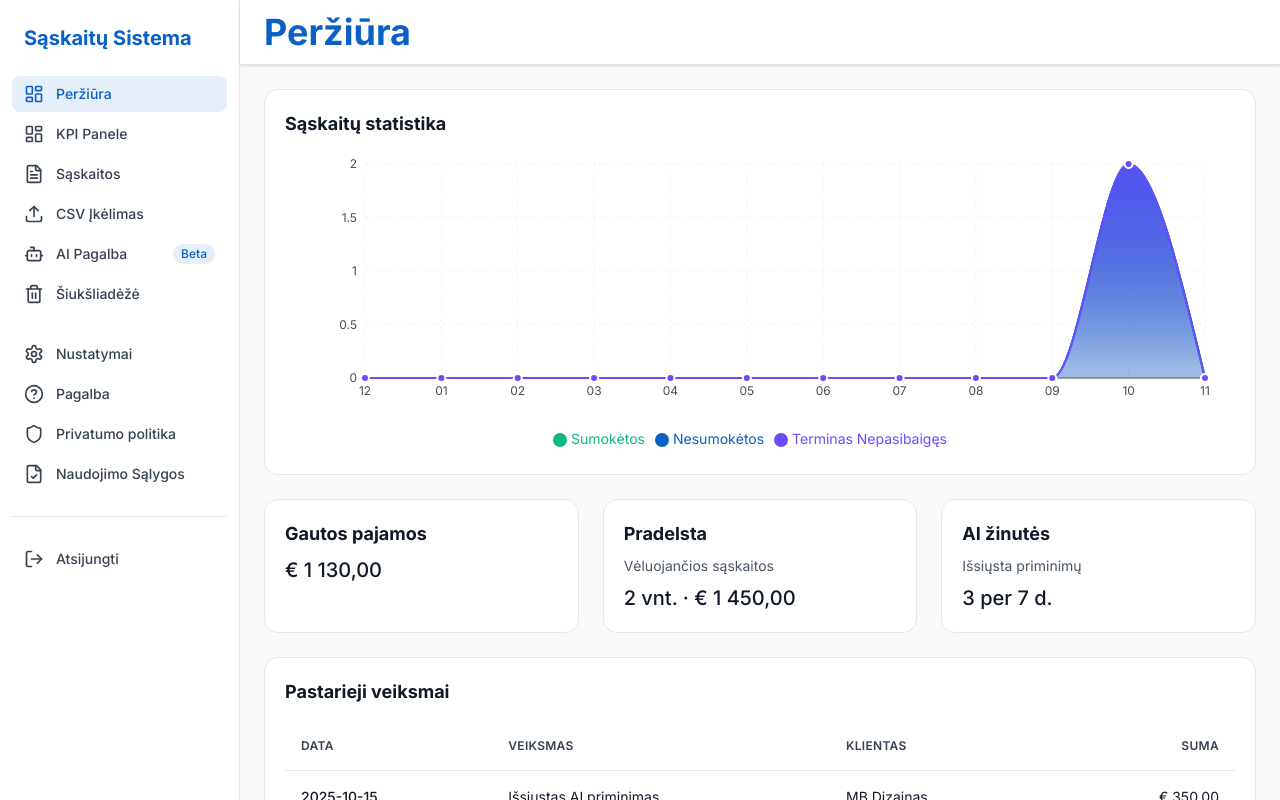
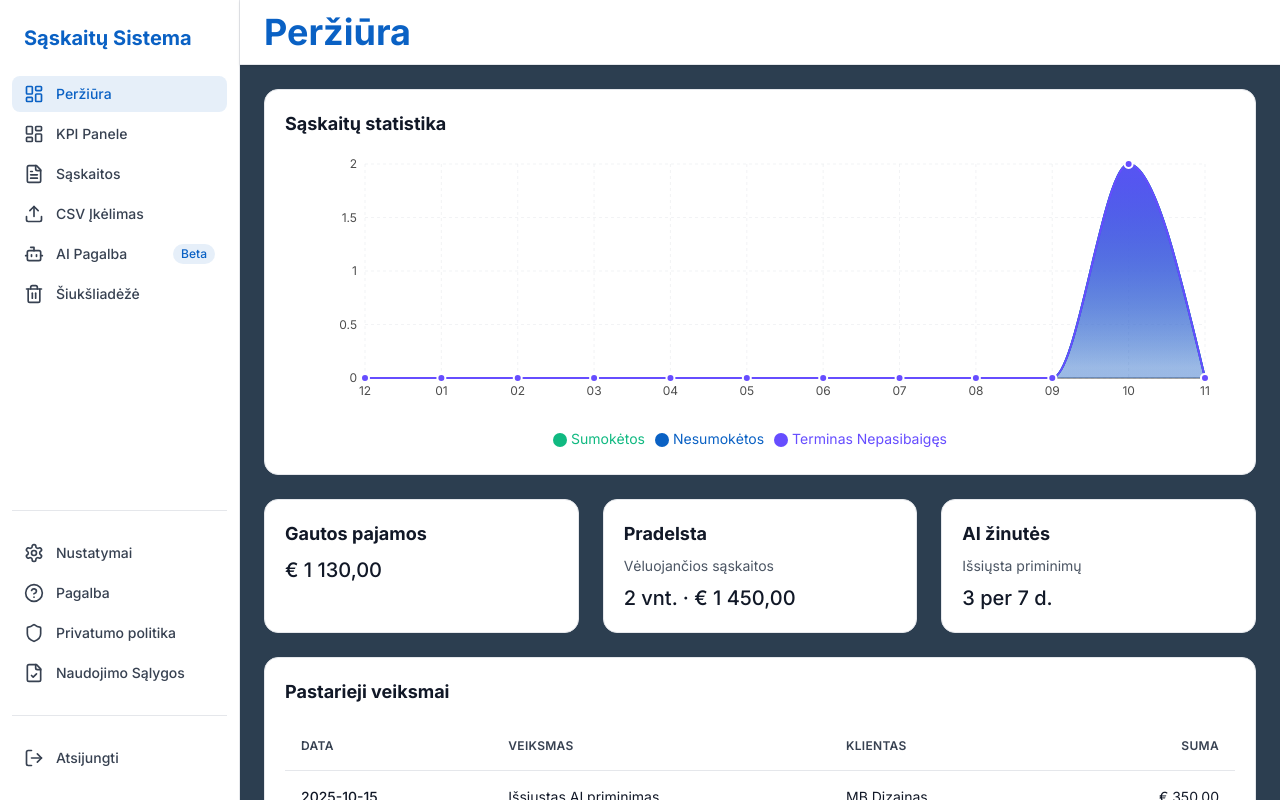
Before and after one commit to arunasjusas/figma, a React (Vite) app: page /login in a window 1280 px wide. Both pictures are taken after typing "name@example.com", "Sample123" into the empty fields and a click on the button "Prisijungti". Shown: the top 800 px of the page. Built offline with nearby package versions, Linux system fonts and the light colour scheme.

Commit message:
feat: change dashboard background to dark gray and move bottom sidebar items to bottom

```diff
--- a/src/components/layout/AppLayout.tsx
+++ b/src/components/layout/AppLayout.tsx
@@ -18,7 +18,7 @@ export function AppLayout({ pageTitle = 'Sąskaitų statistika', showActions = t
   const isMobile = useIsMobile();
 
   return (
-    <div className="min-h-screen bg-neutral-bg">
+    <div className="min-h-screen bg-[#2C3E50]">
       {/* Desktop Sidebar */}
       {!isMobile && <Sidebar />}
 
--- a/src/components/layout/Sidebar.tsx
+++ b/src/components/layout/Sidebar.tsx
@@ -60,21 +60,17 @@ export function Sidebar() {
   };
 
   return (
-    <aside className="fixed left-0 top-0 h-screen w-60 bg-white border-r border-neutral-border overflow-y-auto scrollbar-hide">
-      <div className="p-6">
+    <aside className="fixed left-0 top-0 h-screen w-60 bg-white border-r border-neutral-border flex flex-col scrollbar-hide">
+      <div className="p-6 flex-shrink-0">
         <h1 className="text-xl font-bold text-primary">Sąskaitų Sistema</h1>
       </div>
 
-      <nav className="px-3 pb-6">
-        {navSections.map((section, sectionIndex) => (
-          <div key={sectionIndex} className="mb-6">
-            {section.title && (
-              <h3 className="px-3 mb-2 text-xs font-semibold text-gray-500 uppercase tracking-wider">
-                {section.title}
-              </h3>
-            )}
+      <nav className="flex-1 flex flex-col px-3 pb-6 overflow-y-auto">
+        {/* Top section - main navigation */}
+        <div className="flex-shrink-0">
+          {navSections[0] && (
             <ul className="space-y-1">
-              {section.items.map((item) => (
+              {navSections[0].items.map((item) => (
                 <li key={item.path}>
                   <Link
                     to={item.path}
@@ -96,10 +92,33 @@ export function Sidebar() {
                 </li>
               ))}
             </ul>
+          )}
         </div>
+
+        {/* Bottom section - settings and footer, pushed to bottom */}
+        <div className="mt-auto pt-6 border-t border-neutral-border">
+          {navSections[1] && (
+            <ul className="space-y-1 mb-6">
+              {navSections[1].items.map((item) => (
+                <li key={item.path}>
+                  <Link
+                    to={item.path}
+                    className={cn(
+                      'flex items-center gap-3 px-3 py-2 rounded-lg text-sm font-medium transition-colors',
+                      isActive(item.path)
+                        ? 'bg-primary/10 text-primary'
+                        : 'text-gray-700 hover:bg-gray-100'
+                    )}
+                  >
+                    {item.icon}
+                    <span className="flex-1">{item.label}</span>
+                  </Link>
+                </li>
               ))}
+            </ul>
+          )}
 
-        <div className="mt-6 pt-6 border-t border-neutral-border">
+          <div className="pt-6 border-t border-neutral-border">
             <button
               onClick={logout}
               className="flex items-center gap-3 w-full px-3 py-2 rounded-lg text-sm font-medium text-gray-700 hover:bg-gray-100 transition-colors"
@@ -108,6 +127,7 @@ export function Sidebar() {
               <span>Atsijungti</span>
             </button>
           </div>
+        </div>
       </nav>
     </aside>
   );
```
Lines whose indentation alone changed are shown as unchanged.
